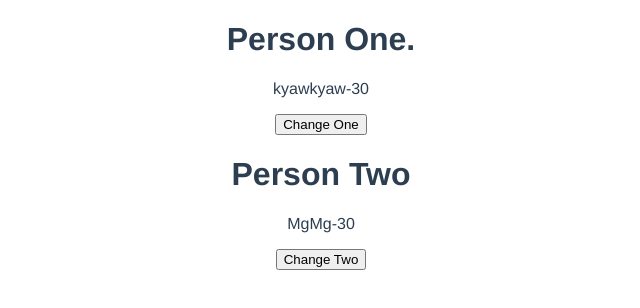
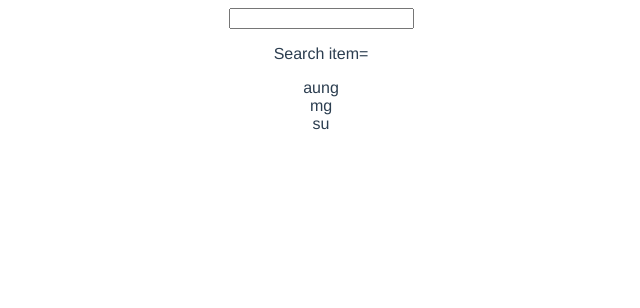
Before and after one commit to Dice1111/Vue_composition-Api, a Vue app: page / in a window 1280 px wide. Shown: the top 308 px of the page, without its empty margins (319-959 px from the left). Built offline with nearby package versions, Linux system fonts and the light colour scheme.

Commit message:
computed

```diff
--- a/src/views/HomeView.vue
+++ b/src/views/HomeView.vue
@@ -1,31 +1,28 @@
 <template>
   <div class="home">
-  <h1>Person One.</h1>
-  <p>{{personOne.name}}-{{personOne.age}}</p>
-  <button @click="changeOne">Change One</button>
-  <h1>Person Two</h1>
-  <p>{{personTwo.name}}-{{personTwo.age}}</p>
-  <button @click="changeTwo">Change Two</button>
+    <input type="text" v-model="search">
+    <p>Search item={{search}}</p>
+    <div v-for="name in filteredNames" :key="name">
+      {{name}}
+    </div>
   </div>
 </template>
 
 <script>
-import { reactive, ref } from '@vue/reactivity'
+import {  computed, ref } from '@vue/runtime-core'
 
 
 
 export default {
   setup(){
-    let personOne=ref({name:"kyawkyaw",age:30});
-    let changeOne=()=>{
-      personOne.value.name="Change KyawKyaw";
-    }
-
-    let personTwo=reactive({name:"MgMg",age:30});
-    let changeTwo=()=>{
-      personTwo.name="change MgMg";
-    }
-    return {personOne,changeOne,personTwo,changeTwo};
+    let search=ref ("");
+    let names = ref(["aung","mg","su"]);
+    let filteredNames=computed(()=>{
+      return names.value.filter(name=>{
+        return name.includes(search.value)
+      })
+    })
+    return{names,search,filteredNames};
   }
 }
 </script>
```
